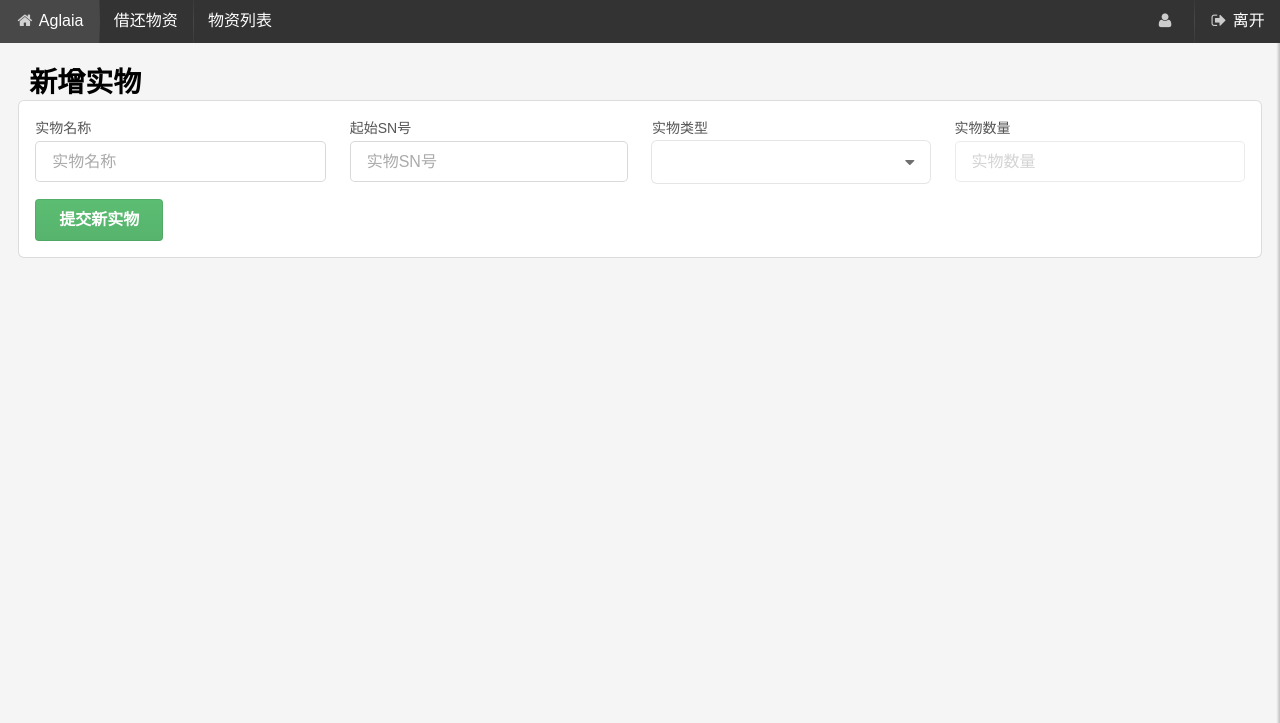
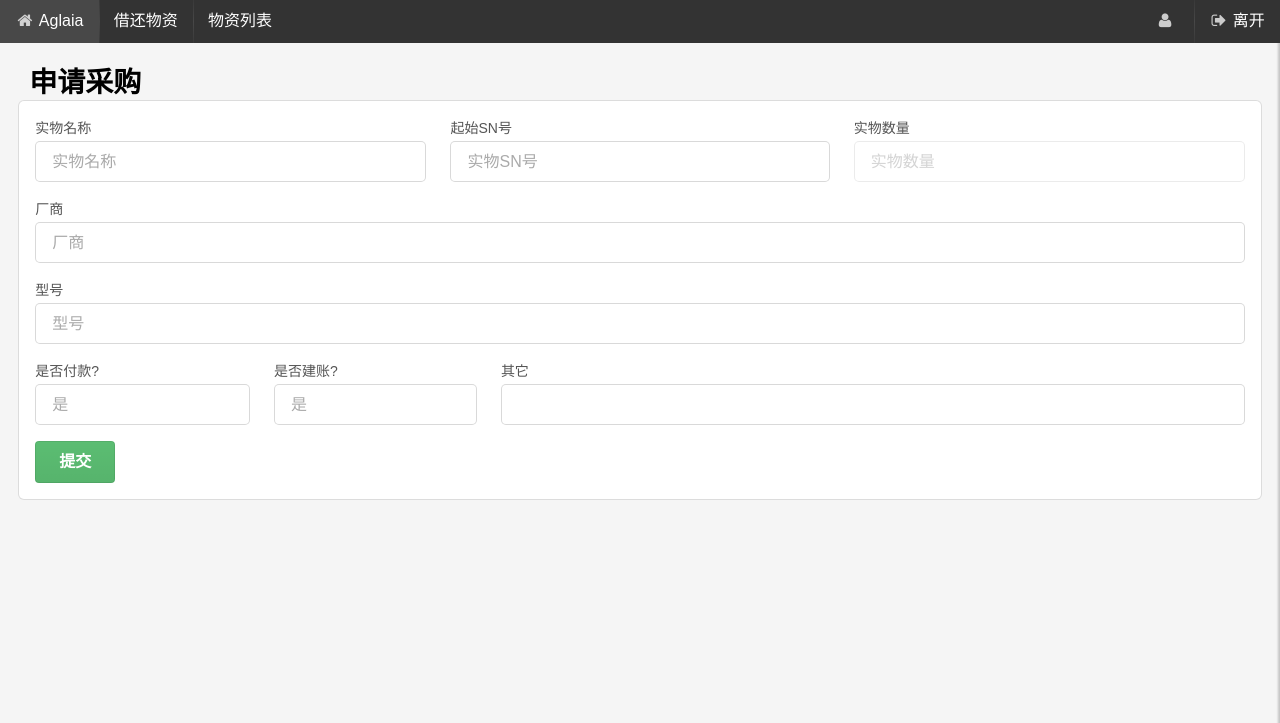
Before and after one commit to honoumi/aglaia2, a Django app: template templates/request_purchase.html in a window 1280 px wide. Shown: the top 723 px of the page. Run offline with Django 3.2, Linux system fonts and the light colour scheme; the template is opened without the code that fills it, so the values that code supplies are empty.

Commit message:
用户申请采购界面前端

```diff
--- a/goods/views.py
+++ b/goods/views.py
@@ -581,7 +581,7 @@ def show_request_purchase(request):
     type_list = []
     for t in GType.objects.all():
         type_list.append(t.name)
-    return render(request, "add_goods.html", {
+    return render(request, "request_purchase.html", {
         'user': get_context_user(request.user),
         "type_list": type_list,
     })
--- a/templates/request_purchase.html
+++ b/templates/request_purchase.html
@@ -2,23 +2,24 @@
 
 {% load static from staticfiles %}
 
-{% block title %}新增实物{% endblock %}
+{% block title %}申请采购{% endblock %}
 
 {% block allcontent %}
 
-<div class="ui grid" style="margin-top:10px">
+<div class="ui grid" style="margin-top: 10px">
     <div class="one column row">
         <div class="column">
-      <h2 class="ui header" style="margin-top:10px; margin-left:10px">新增实物</h2>
+            <h2 class="ui header" style="margin-top: 10px; margin-left: 10px">申请采购</h2>
         </div>
         <div class="column">
             <form id="add-goods-form" method="post" action='{% url "goods.views.add_goods" %}'>
-        <div class="ui form fluid segment" id="form-segment"> <!--error loading-->
+                <div class="ui form fluid segment" id="form-segment">
+                    <!--error loading-->
                     <div class="ui error message">
                         <div class="header">错误</div>
                         <p></p>
                     </div>
-          <div class="four fields">
+                    <div class="three fields">
                         <div class="field fluid">
                             <label>实物名称</label>
                             <input placeholder="实物名称" type="text" name="name" id="name">
@@ -27,29 +28,37 @@
                             <label>起始SN号</label>
                             <input placeholder="实物SN号" type="text" name="sn" id="sn">
                         </div>
-              <div class="field" id="type">
-                  <label>实物类型</label>
-                  <div class="ui selection dropdown fluid">
-                    <input type="hidden" value="{{ type_list.0 }}" name="type_name"id="type_name">
-                    <div class="text" id="type_name_text">{{ type_list.0 }}</div>
-                    <i class="dropdown icon"></i>
-                    <div class="menu"> <!--type_list-->
-                      {% for type in type_list %}
-                        <div class="item type-element" data-value="{{ type }}">{{ type }}</div>
-                      {% endfor %}
-                      <a class="ui basic button fluid" href='{% url "goods.views.show_add_type" %}' ><font color="#A1CF64">新增实物类型</font></a>
-                    </div>
-                </div>
-              </div>
+                        <input type="hidden" value="purchase" name="type_name" id="type_name">
                         <div class="field fluid">
                             <label>实物数量</label>
                             <input placeholder="实物数量" type="text" id="quantity" disabled>
                         </div>
                     </div>
                     <span id="properties">
-
+                        <div class="field" id="pro1">
+                            <label id="pro1_name">厂商</label>
+                            <input placeholder="厂商" type="text" name="pro1_value" id="pro1_value" />
+                        </div>
+                        <div class="field" id="pro2">
+                            <label id="pro2_name">型号</label>
+                            <input placeholder="型号" type="text" name="pro2_value" id="pro2_value" />
+                        </div>
+                        <div class="fields">
+                            <div class="three wide field" id="pro3">
+                                <label id="Label1">是否付款?</label>
+                                <input placeholder="是" type="text" name="pro3_value" id="pro3_value" />
+                            </div>
+                            <div class="three wide field" id="pro4">
+                                <label id="Label2">是否建账?</label>
+                                <input placeholder="是" type="text" name="pro4_value" id="pro4_value" />
+                            </div>
+                            <div class="ten wide field" id="pro5">
+                                <label id="Label3">其它</label>
+                                <input type="text" name="pro5_value" id="pro5_value" />
+                            </div>
+                        </div>
                     </span>
-          <button type="button" class="ui green button" id="submit-button">提交新实物</button>
+                    <button type="button" class="ui green button" id="submit-button">提交</button>
                 </div>
             </form>
         </div>
@@ -60,9 +69,9 @@
 
 {% block js %}
   <script>
-    $(function(){
+      $(function () {
           // 更新数量
-      $('#sn').keydown(function(){
+          $('#sn').keydown(function () {
               var snArray = $('#sn').val().split(',');
               var snQuantity = 0;
               var snLength = snArray.length;
@@ -74,24 +83,18 @@
           });
 
           $('.ui.dropdown').dropdown();
-      //更新属性信息
-      $('.type-element').click(function(){
-        //alert($('#type_name').val());
-        update_type_pros();
-      });
-      update_type_pros();
           //提交
-      $('#submit-button').click(function(){
+          $('#submit-button').click(function () {
               var name = $("#name").val();
               var quan = $("#quantity").val();
-        var regexp=/^[1-9][0-9]*$/;
-        if(name.length <= 0){
+              var regexp = /^[1-9][0-9]*$/;
+              if (name.length <= 0) {
                   $('#form-segment').addClass('error');
                   $('#name').parent().addClass('error');
                   $('.error.message').children('p').text('实物名称不能为空');
                   return;
               }
-        if(!regexp.test(quan)){
+              if (!regexp.test(quan)) {
                   $('#form-segment').addClass('error');
                   $('#quantity').parent().addClass('error');
                   $('.error.message').children('p').text('实物数量需要是大于0的合法数值');
@@ -103,49 +106,18 @@
               });*/
               $('#add-goods-form').trigger('submit');
           })
-      $('input').click(function(){
+          $('input').click(function () {
               $('#form-segment').removeClass('error');
           });
-      $('#name').click(function(){
+          $('#name').click(function () {
               $('#form-segment').removeClass('error');
               $('#name').parent().removeClass('error');
           });
-      $('#quantity').click(function(){
+          $('#quantity').click(function () {
               $('#form-segment').removeClass('error');
               $('#quantity').parent().removeClass('error');
           });
 
       });
-
-    function update_type_pros(){
-      $.ajax({
-        url: '{% url "goods.views.do_type_props" %}',
-        type: 'POST',
-        dataType: 'JSON',
-        data:
-        {
-          type_name: $('#type_name').val()
-        },
-      })
-      .done(function(data) {
-      //从后端获得新数据
-        $('#properties').children().remove();
-        for(var i = 0 ; i < data.pro_names.length ; i++){
-          if(data.pro_names[i].length > 0){
-            $('#properties').append('<div class="field" id="pro'+(i+1)+'">'
-              +'<label id="pro'+(i+1)+'_name">'+data.pro_names[i]+'</label>'
-              +'<input placeholder="属性值" type="text" name="pro'+(i+1)+'_value" id="pro'+(i+1)+'_value">'
-            +'</div>');
-          }
-          $('input').click(function(){
-            $('#form-segment').removeClass('error');
-          });
-        }
-      })
-      .fail(function() {
-        alert('服务器异常，无法修改实物类型');
-      });
-    }
-
   </script>
 {% endblock %}
```
Lines whose indentation alone changed are shown as unchanged.
